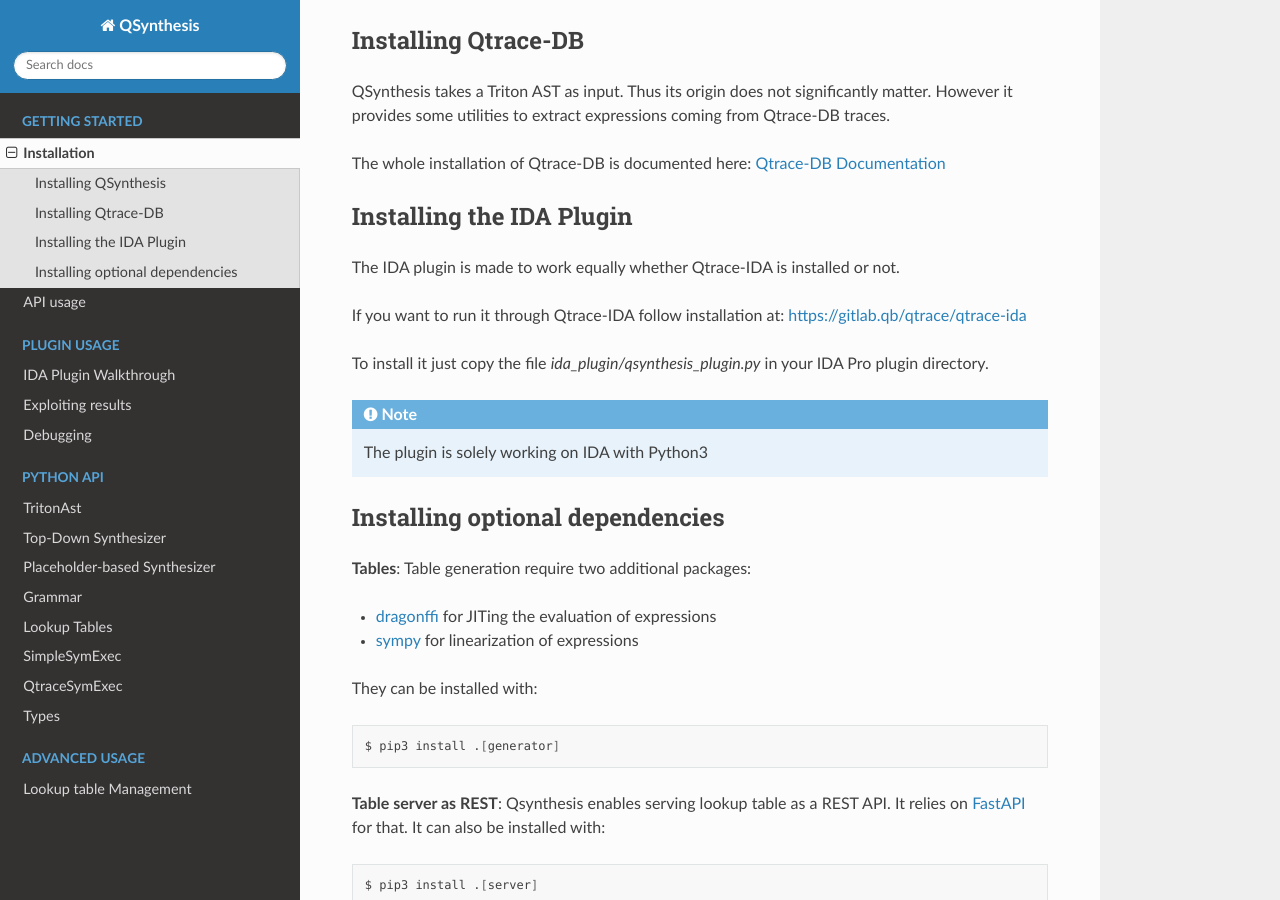
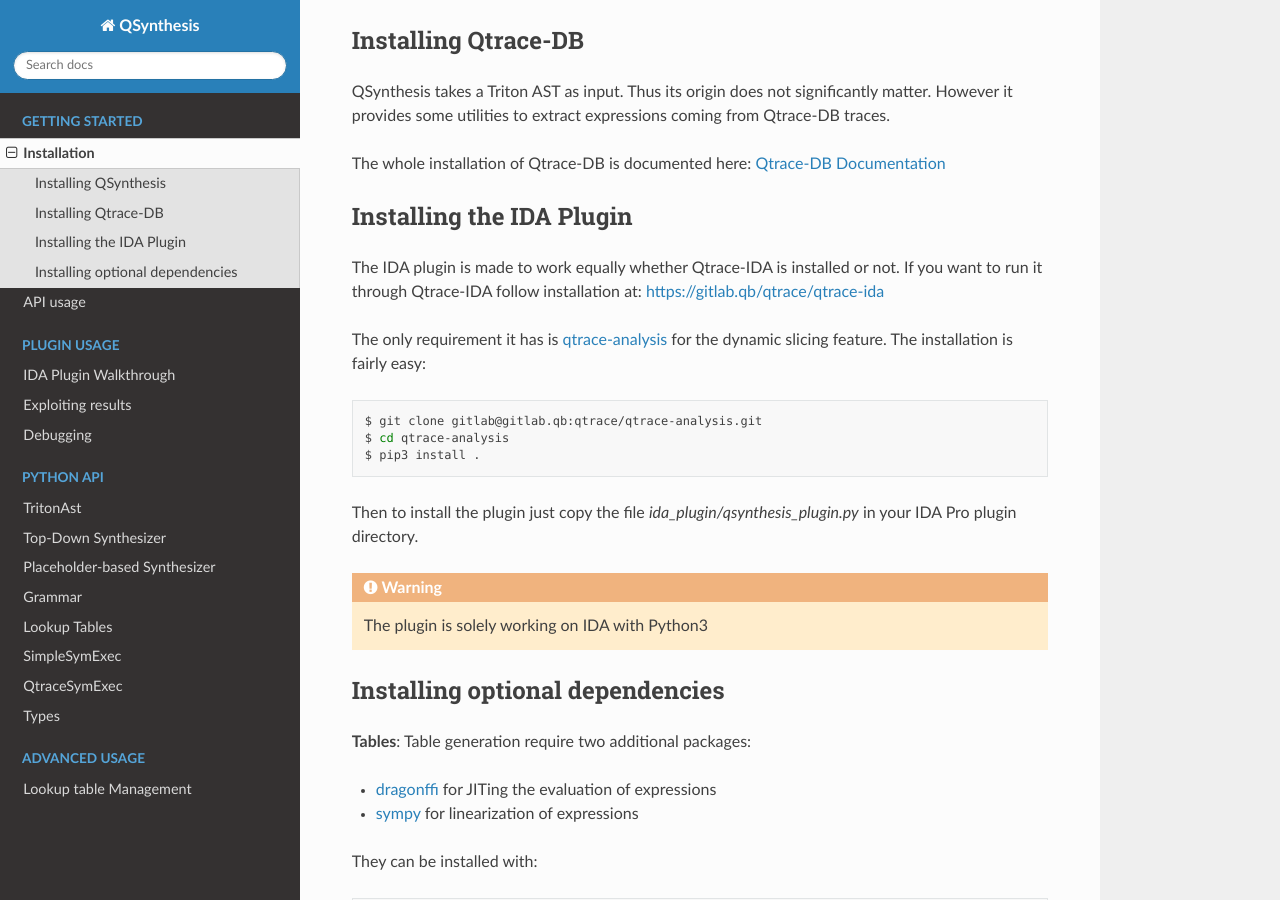
Before and after one commit to quarkslab/qsynthesis, a Sphinx documentation site: the page built from doc/installation.rst, in a window 1280 px wide and 900 px high, scrolled down 580 px. Built offline with Sphinx 7.4.7 and the Read the Docs theme 2.0.0, drawn with Linux system fonts in a browser that asks for light colours.

Commit message:
add dependency on qtrace-analysis in doc

```diff
--- a/doc/installation.rst
+++ b/doc/installation.rst
@@ -37,12 +37,21 @@
 -------------------------
 
 The IDA plugin is made to work equally whether Qtrace-IDA is installed or not.
-
 If you want to run it through Qtrace-IDA follow installation at: https://gitlab.qb/qtrace/qtrace-ida
 
-To install it just copy the file `ida_plugin/qsynthesis_plugin.py` in your IDA Pro plugin directory.
+The only requirement it has is `qtrace-analysis <https://gitlab.qb/qtrace/qtrace-analysis>`_ for the dynamic slicing feature.
+The installation is fairly easy:
 
-.. note:: The plugin is solely working on IDA with Python3
+.. code-block:: bash
+
+    $ git clone gitlab@gitlab.qb:qtrace/qtrace-analysis.git
+    $ cd qtrace-analysis
+    $ pip3 install .
+
+
+Then to install the plugin just copy the file `ida_plugin/qsynthesis_plugin.py` in your IDA Pro plugin directory.
+
+.. warning:: The plugin is solely working on IDA with Python3
 
 
 Installing optional dependencies
```
